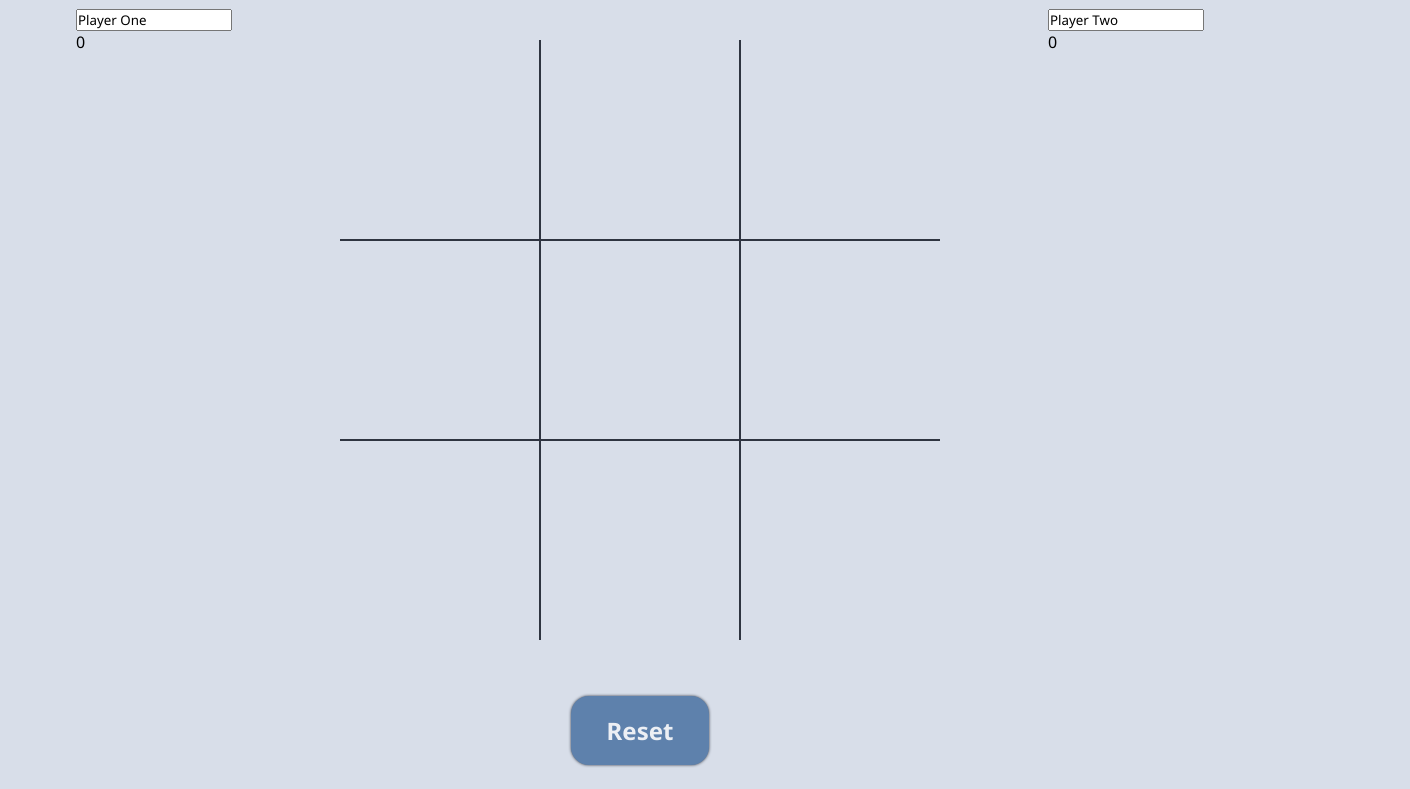
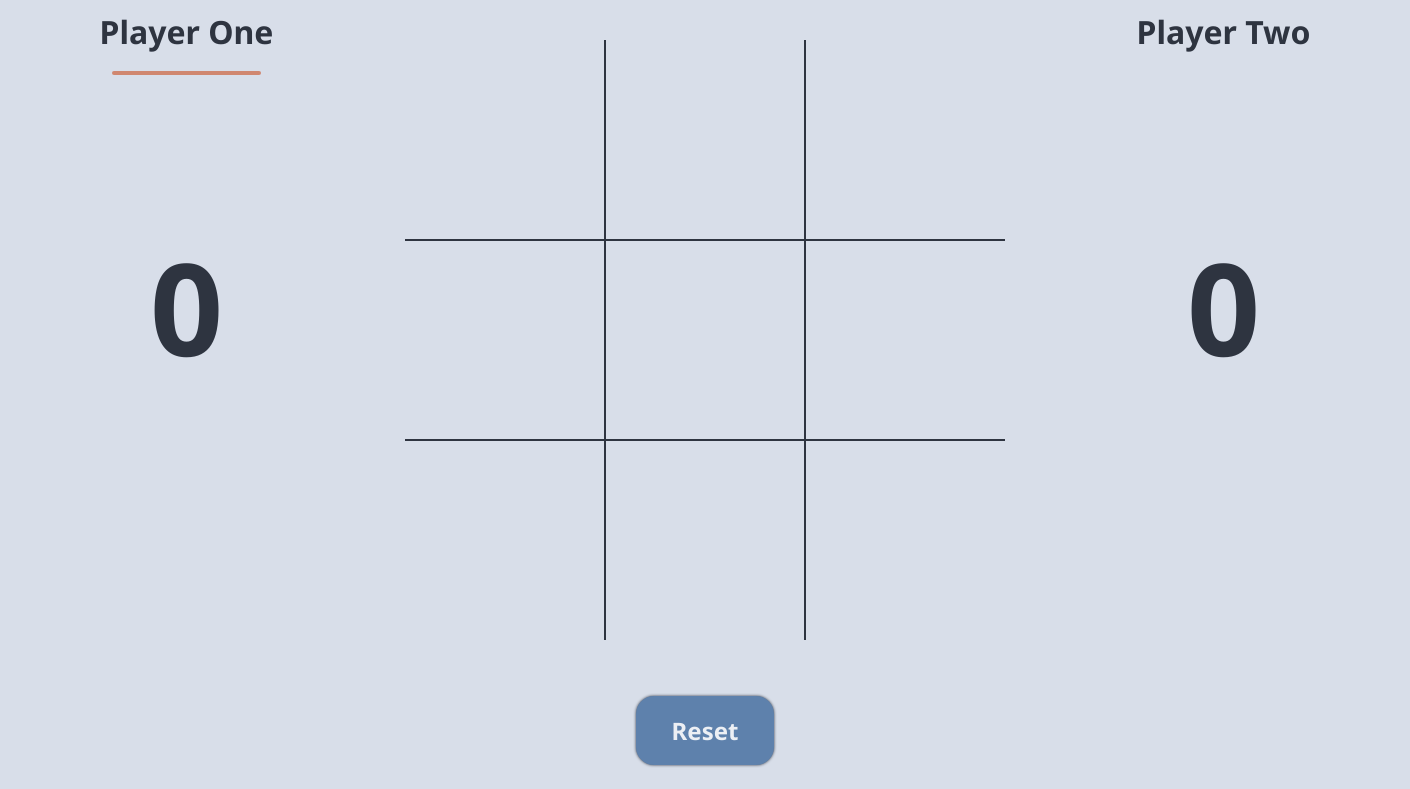
Before and after one commit to AustinMcCallister/odin-tic-tac-toe, a plain HTML site: page index.html in a window 1280 px wide. Shown: the part 105-894 px from the top of the page, 1410 px wide, since content can reach past the window. Drawn offline with Linux system fonts and the light colour scheme.

Commit message:
Adjust scoreboard css styles

```diff
--- a/style.css
+++ b/style.css
@@ -73,6 +73,52 @@ body {
   cursor: pointer;
 }
 
+.scoreboard {
+  display: flex;
+  flex-direction: column;
+  align-items: center;
+}
+
+.player-name > input {
+  color: #2E3440;
+  background-color: #D8DEE9;
+  font-weight: bold;
+  font-size: 2em;
+  text-align: center;
+  border: solid 2px #D8DEE9;
+  width: auto;
+}
+
+.player-name > input:focus {
+  background-color: #ECEFF4;
+  border-color: #81A1C1;
+  border-radius: .5em;
+}
+
+.turn-indicator {
+  border-radius: 2em;
+  height: 4px;
+  width: 40%;
+  margin: 1em 0;
+}
+
+.turn-indicator.active {
+  background-color: #D08770;
+}
+
+.player-score {
+  color: #2E3440;
+  font-weight: bold;
+  font-size: 8em;
+  margin: 1em 0 0 0;
+}
+
+.victory-message {
+  color: #2E3440;
+  font-weight: bold;
+  font-size: 3em;
+}
+
 .reset-button {
   grid-row: 3 / 4;
   grid-column: 2 / 3;
```
